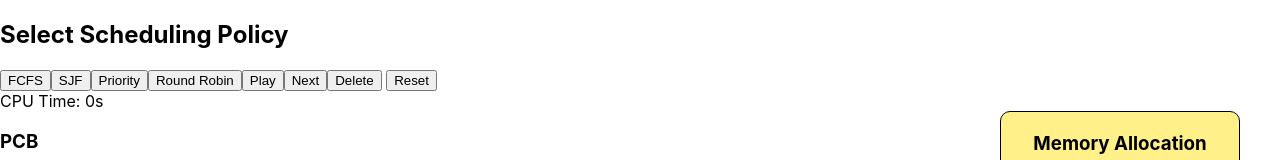
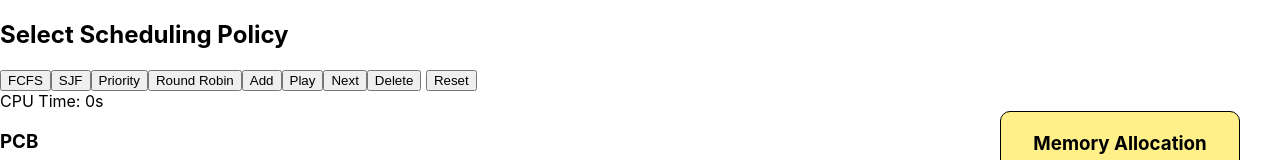
Before and after one commit to calooooy/os-simulator, a React (Create React App) app: page / in a window 1280 px wide. Shown: the top 160 px of the page. Built offline with nearby package versions, Linux system fonts and the light colour scheme.

Commit message:
Add button, unfinished job queue

```diff
--- a/src/App.js
+++ b/src/App.js
@@ -284,9 +284,16 @@ const App = () => {
     }
   };
 
+  const handleAddProcess = () => {
+    const newProcess = generateProcess(processIdRef.current, currentTimeRef.current);
+    processIdRef.current += 1;
+    setProcesses(prevProcesses => [...prevProcesses, newProcess]);
+  };
+
+
   return (
     <div>
-      <Menu onSelectPolicy={handleSelectPolicy} onPlayPause={handlePlayPause} onNext={handleNext} onReset={handleReset} onDelete={handleDelete} isPlaying={isPlaying} />
+      <Menu onSelectPolicy={handleSelectPolicy} onPlayPause={handlePlayPause} onNext={handleNext} onReset={handleReset} onDelete={handleDelete} onAddProcess={handleAddProcess} isPlaying={isPlaying} />
       <div>CPU Time: {timer}s</div>
       {policy && <h3>Current Policy: {policy}</h3>}
 
--- a/src/components/Menu.jsx
+++ b/src/components/Menu.jsx
@@ -1,6 +1,6 @@
 import React, { useState } from 'react';
 
-const Menu = ({ onSelectPolicy, onPlayPause, onNext, onReset, isPlaying, onDelete }) => {
+const Menu = ({ onSelectPolicy, onPlayPause, onNext, onReset, onAddProcess, isPlaying, onDelete }) => {
   const handlePlayPause = () => {
     onPlayPause(!isPlaying);
   };
@@ -12,6 +12,7 @@ const Menu = ({ onSelectPolicy, onPlayPause, onNext, onReset, isPlaying, onDelet
       <button onClick={() => onSelectPolicy('SJF')}>SJF</button>
       <button onClick={() => onSelectPolicy('Priority')}>Priority</button>
       <button onClick={() => onSelectPolicy('RR')}>Round Robin</button>
+      <button onClick={onAddProcess}>Add</button>
       {isPlaying ? (
         <button onClick={handlePlayPause}>Pause</button>
       ) : (
```
